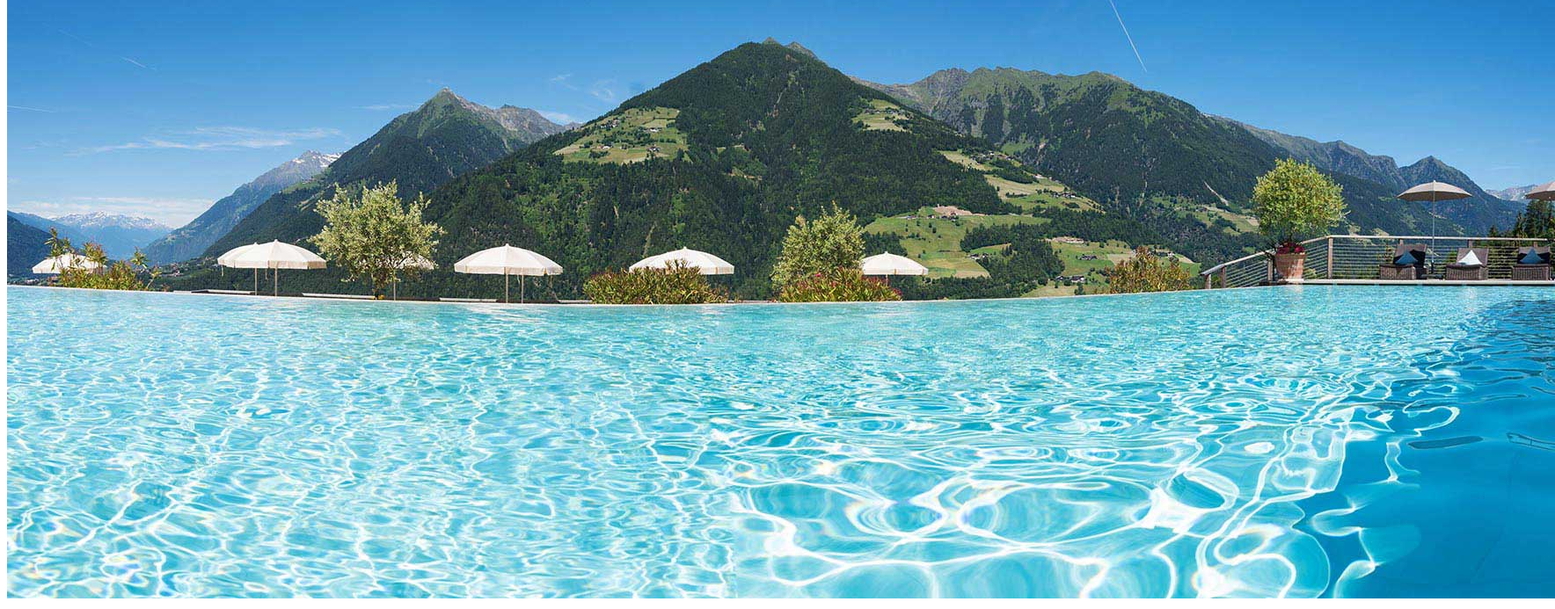
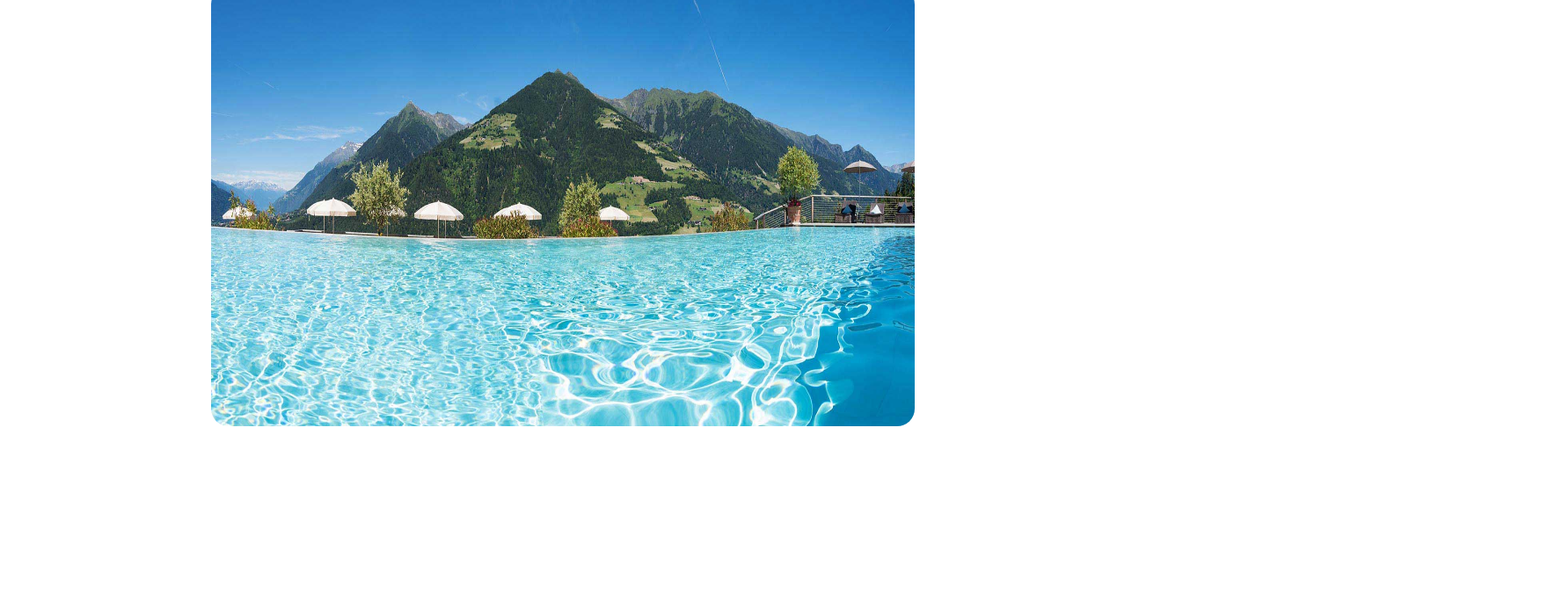
Before and after one commit to XanderGale/vue-hello, a plain HTML site: page index.html in a window 1280 px wide. Shown: the part 184-877 px from the top of the page at 88% size, 1768 px wide, since content can reach past the window. After the commit the page ends 800 px from the top, so only its background shows below. Drawn offline with nearby package versions, Linux system fonts and the light colour scheme.

Commit message:
better looking

```diff
--- a/css/style.css
+++ b/css/style.css
@@ -0,0 +1,21 @@
+*{
+    margin: 0;
+    padding: 0;
+    box-sizing: border-box;
+}
+
+img{
+    height: 500px;
+    width: 800px;
+    border-radius: 20px;
+}
+
+#container{
+    display: flex;
+    flex-flow: column nowrap;
+    justify-content: center;
+    align-items: center;
+
+    height: 100vh;
+    width: 100%;
+}
--- a/index.html
+++ b/index.html
@@ -6,6 +6,7 @@
     <meta name="viewport" content="width=device-width, initial-scale=1.0">
     <title>Document</title>
 
+    <link rel="stylesheet" href="css/style.css">
     <script type="text/javascript" src="https://cdn.jsdelivr.net/npm/vue"></script>
 </head>
 <body>
```
